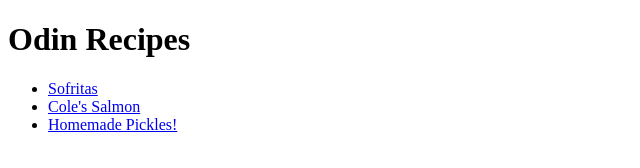
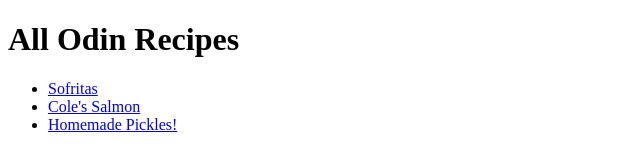
Before and after one commit to coal691/odin-recipes, a plain HTML site: page index.html in a window 1280 px wide. Shown: the whole page, without its empty margins (0-640 px from the left). Drawn offline with Linux system fonts and the light colour scheme.

Commit message:
Edit index.html

```diff
--- a/index.html
+++ b/index.html
@@ -6,7 +6,7 @@
 </head>
 
 <body>
-    <h1>Odin Recipes</h1>
+    <h1>All Odin Recipes</h1>
         <ul>
             <li><a href = "recipes/sofritas.html">Sofritas</a></li>
             <li><a href = "recipes/salmon.html">Cole's Salmon</a></li>
@@ -14,7 +14,4 @@
         </ul>
 </body>
 
-
-
-
 </html>
```
